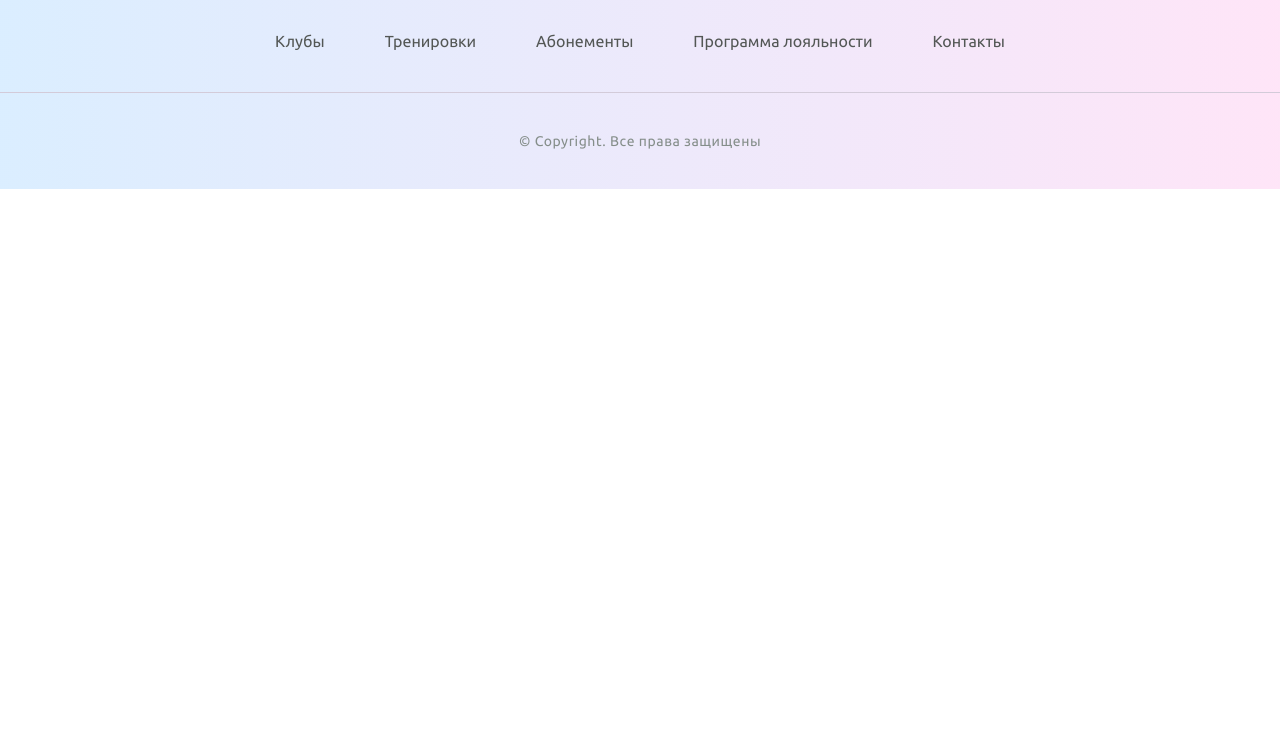
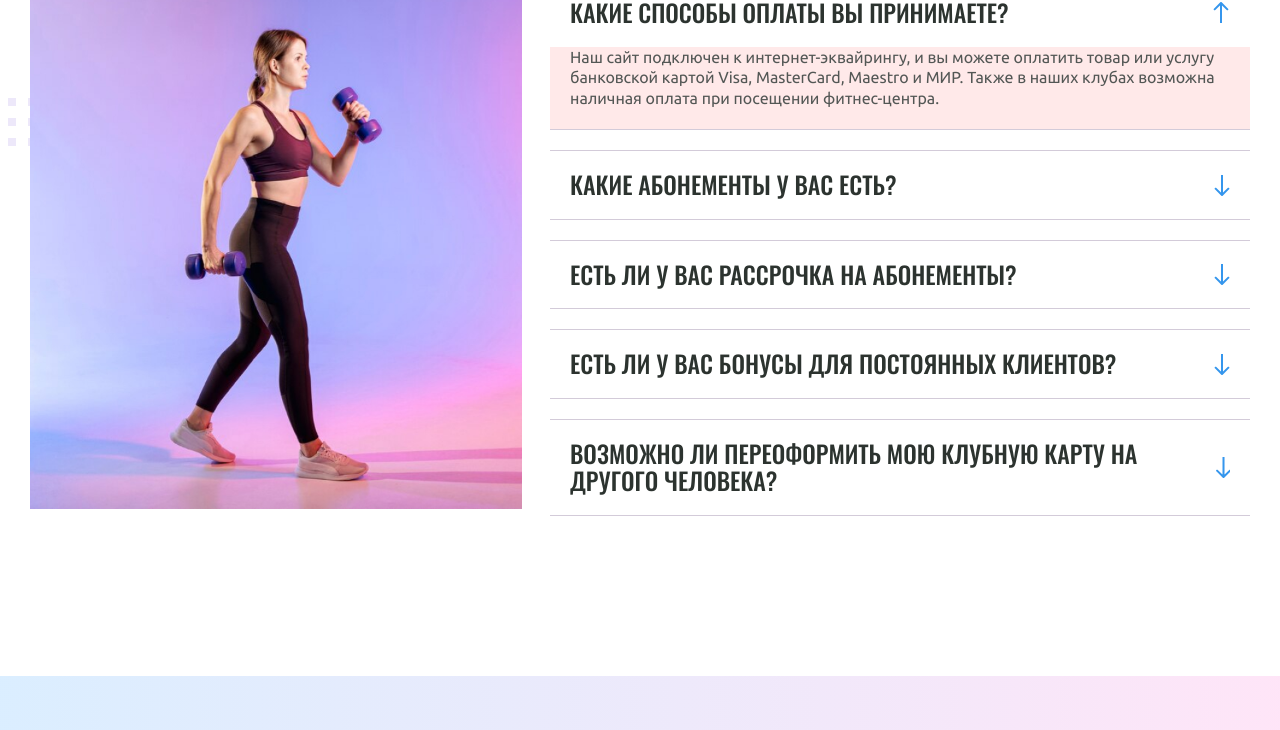
Before and after one commit to kiskck/homework, a plain HTML site: page homework10/index.html in a window 1280 px wide. Shown: the part 1541-2271 px from the top of the page. Before the commit the page ends 1730 px from the top, so only its background shows below. Drawn offline with Linux system fonts and the light colour scheme.

Commit message:
Add files via upload

```diff
--- a/homework10/css/globals.css
+++ b/homework10/css/globals.css
@@ -29,6 +29,11 @@ a {
   text-decoration: none;
 }
 
+a,
+button {
+  outline: none;
+}
+
 .container {
   max-width: 1250px;
   margin: 0 auto;
@@ -53,11 +58,20 @@ a {
   text-align: center;
   color: #fff;
   background-color: #3596ed;
-  transition: opacity 0.2s;
+  transition: opacity 0.2s, background-color 0.2s;
 }
 
 .button:hover {
   opacity: 0.85;
+}
+
+.button:not(:disabled):active {
+  background-color: #2d82cd;
+}
+
+button.button:disabled {
+  opacity: 0.65;
+  cursor: default;
 }
 
 .section {
@@ -75,6 +89,15 @@ a {
   color: #2c332f;
 }
 
+.title-medium {
+  font-family: Oswald, sans-serif;
+  font-weight: 500;
+  font-size: 24px;
+  line-height: 115%;
+  text-transform: uppercase;
+  color: #2c332f;
+}
+
 .text-sub {
   font-weight: 300;
   font-size: 14px;
@@ -82,3 +105,10 @@ a {
   text-transform: uppercase;
   color: #858e8a;
 }
+
+a:focus-visible,
+button:focus-visible,
+summary:focus-visible {
+  outline: 2px solid #3596ed;
+  outline-offset: 1px;
+}
--- a/homework10/css/index.css
+++ b/homework10/css/index.css
@@ -111,3 +111,70 @@
 .news-link:hover::after {
   transform: translateX(5px);
 }
+
+.faq {
+  position: relative;
+}
+
+.faq::before {
+  content: "";
+  position: absolute;
+  top: 215px;
+  z-index: -1;
+  width: calc(50% - 250px);
+  height: 48px;
+  background: url("../images/decor-large-icon.svg") repeat-x;
+}
+
+.faq-container {
+  display: flex;
+  gap: 28px;
+}
+
+details::details-content {
+  background: rgb(255, 233, 233);
+  block-size: 0;
+
+  transition: block-size 1s;
+}
+
+details[open]::details-content {
+  block-size: auto;
+}
+
+details {
+  margin-bottom: 20px;
+  border-block: 1px solid #d3cbd9;
+
+  overflow: hidden;
+}
+
+details[open] summary::after {
+  transform: rotate(180deg);
+}
+
+summary {
+  display: flex;
+  align-items: center;
+  justify-content: space-between;
+  gap: 10px;
+  list-style: none;
+  padding: 20px;
+  cursor: pointer;
+}
+
+summary::after {
+  content: "";
+  display: inline-block;
+  width: 17px;
+  height: 22px;
+  background: url("../images/arrow-down-icon.svg") no-repeat center / cover;
+}
+
+summary::-webkit-details-marker {
+  display: none;
+}
+
+details > p {
+  padding: 0 20px 20px;
+}
--- a/homework10/index.html
+++ b/homework10/index.html
@@ -44,7 +44,7 @@
 						Программа тренировки включает в себя разнообразные упражнения,
 						направленные на развитие силы и мышечного тонуса.
 					</p>
-					<a class="button" href="#"> Посмотреть программу </a>
+					<a class="button" href="#">Посмотреть программу</a>
 				</div>
 				<div class="hero-images">
 					<p class="hero-choose text">Выбери своего тренера</p>
@@ -150,6 +150,76 @@
 				</div>
 			</div>
 		</section>
+		<section class="faq section">
+			<div class="container">
+				<h2 class="title-large">Вопросы и ответы</h2>
+				<div class="faq-container">
+					<img
+						src="./images/sporty-woman-2-img.jpg"
+						width="492"
+						height="531"
+						alt="Спортивная девушка с гантелями"
+					/>
+					<div>
+						<details name="faq" open>
+							<summary class="title-medium">
+								Какие способы оплаты вы принимаете?
+							</summary>
+							<p class="text">
+								Наш сайт подключен к интернет-эквайрингу, и вы можете оплатить
+								товар или услугу банковской картой Visa, MasterCard, Maestro и
+								МИР. Также в наших клубах возможна наличная оплата при посещении
+								фитнес-центра.
+							</p>
+						</details>
+						<details name="faq">
+							<summary class="title-medium">
+								Какие абонементы у вас есть?
+							</summary>
+							<p class="text">
+								Наш сайт подключен к интернет-эквайрингу, и вы можете оплатить
+								товар или услугу банковской картой Visa, MasterCard, Maestro и
+								МИР. Также в наших клубах возможна наличная оплата при посещении
+								фитнес-центра.
+							</p>
+						</details>
+						<details name="faq">
+							<summary class="title-medium">
+								Есть ли у вас рассрочка на абонементы?
+							</summary>
+							<p class="text">
+								Наш сайт подключен к интернет-эквайрингу, и вы можете оплатить
+								товар или услугу банковской картой Visa, MasterCard, Maestro и
+								МИР. Также в наших клубах возможна наличная оплата при посещении
+								фитнес-центра.
+							</p>
+						</details>
+						<details name="faq">
+							<summary class="title-medium">
+								Есть ли у вас бонусы для постоянных клиентов?
+							</summary>
+							<p class="text">
+								Наш сайт подключен к интернет-эквайрингу, и вы можете оплатить
+								товар или услугу банковской картой Visa, MasterCard, Maestro и
+								МИР. Также в наших клубах возможна наличная оплата при посещении
+								фитнес-центра.
+							</p>
+						</details>
+						<details name="faq">
+							<summary class="title-medium">
+								Возможно ли переоформить мою клубную карту на другого человека?
+							</summary>
+							<p class="text">
+								Наш сайт подключен к интернет-эквайрингу, и вы можете оплатить
+								товар или услугу банковской картой Visa, MasterCard, Maestro и
+								МИР. Также в наших клубах возможна наличная оплата при
+								посещенииß фитнес-центра.
+							</p>
+						</details>
+					</div>
+				</div>
+			</div>
+		</section>
 		<footer class="footer">
 			<div class="footer-top">
 				<div class="container">
```
Also changed, not shown: homework10/css/article.css (+9 -0 lines), homework10/article.html (line endings or trailing spaces), homework10/images/arrow-down-icon.svg (added), homework10/images/sporty-woman-2-img.jpg (added).
